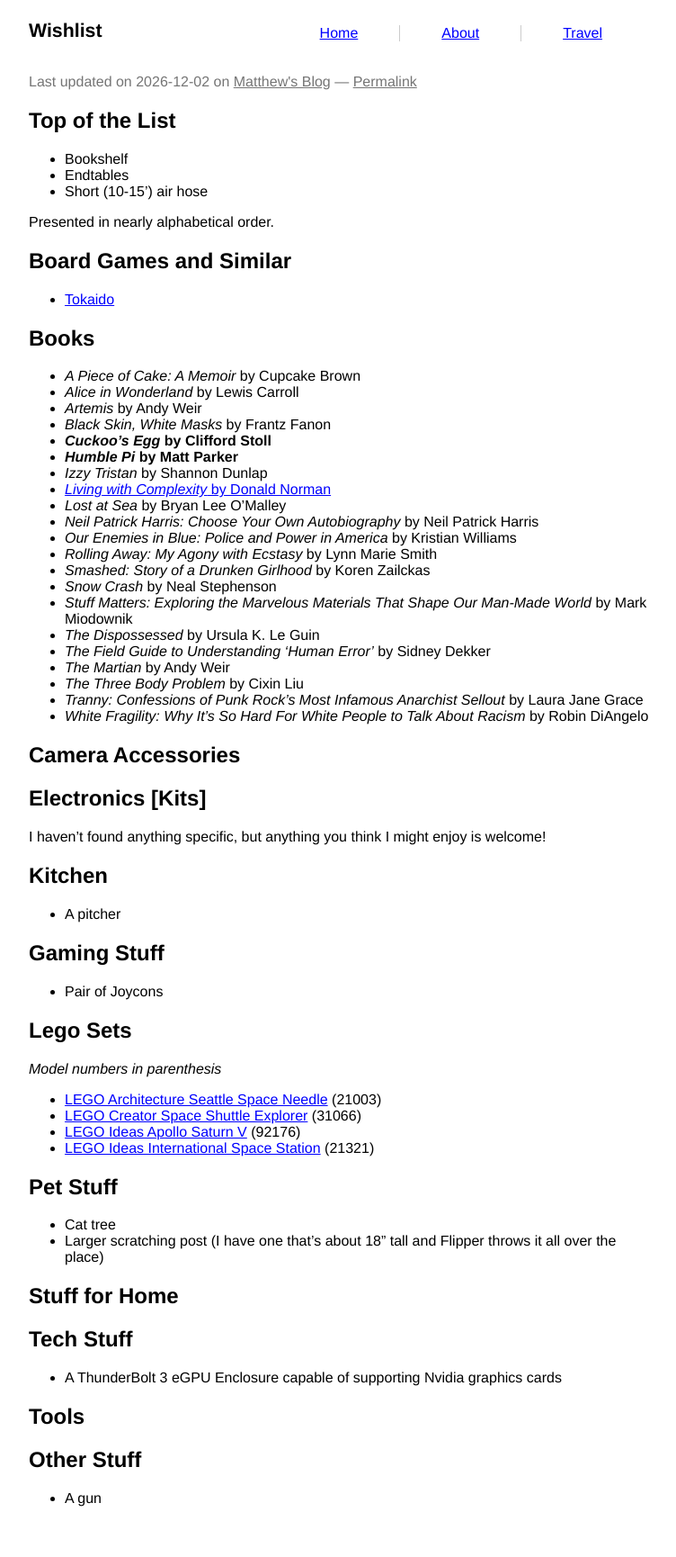
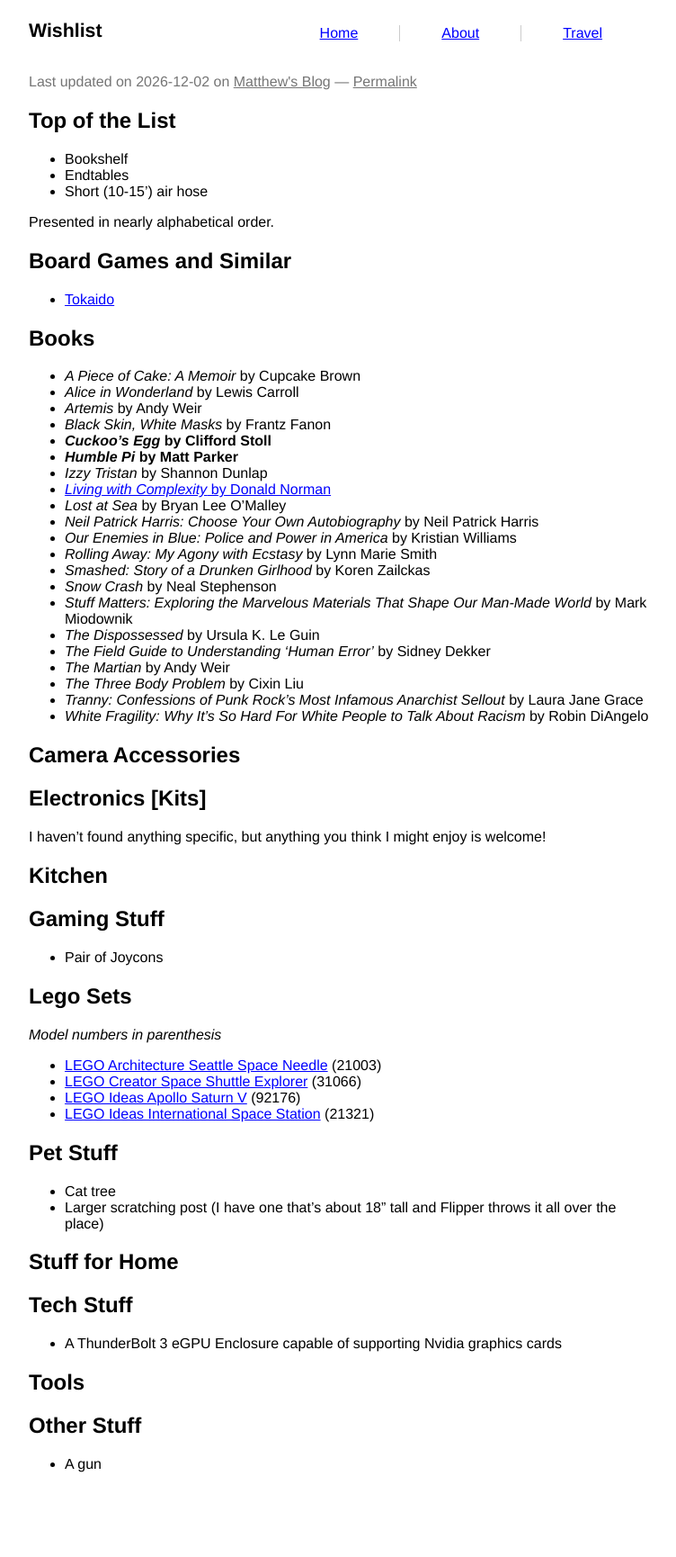
Before and after one commit to prplecake/jrgnsn.net, a Jekyll site: the page built from wishlist.md, in a window 1280 px wide. Shown: the whole page at 90% size, without its empty margins (258-1010 px from the left). Built offline with Jekyll 4.4.1, drawn with Linux system fonts in a browser that asks for light colours; a script that is not in the unit is left out; after the commit the page ends 1692 px from its top, so only the background shows below that.

Commit message:
Remove purchased items

```diff
--- a/wishlist.md
+++ b/wishlist.md
@@ -50,7 +50,6 @@
 is welcome!
 
 ## Kitchen
-* A pitcher
 
 ## Gaming Stuff
 * Pair of Joycons
```
